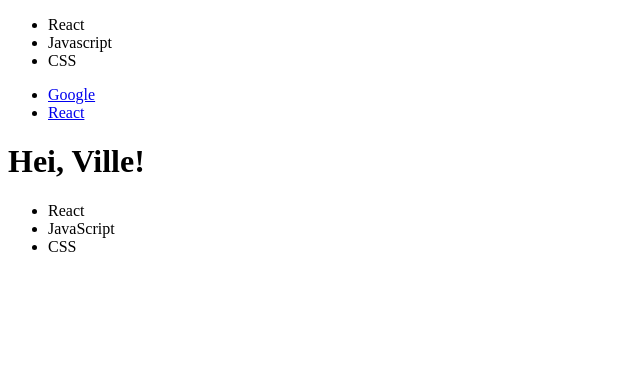
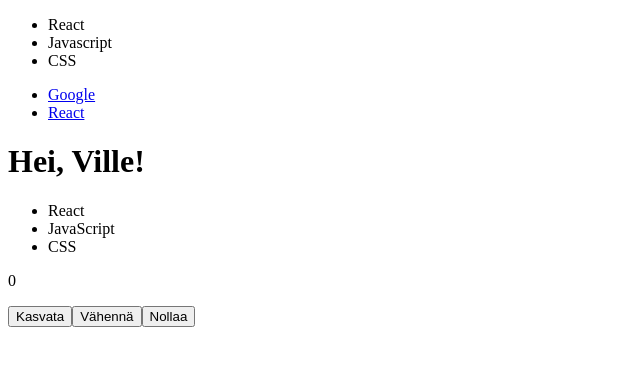
Before and after one commit to Artem0BCH/ReactTehtavat, a React (Vite) app: page / in a window 1280 px wide. Shown: the top 366 px of the page, without its empty margins (0-640 px from the left). Built offline with nearby package versions, Linux system fonts and the light colour scheme.

Commit message:
Laskuri tehty

```diff
--- a/src/App.jsx
+++ b/src/App.jsx
@@ -1,7 +1,11 @@
+import * as React from "react";
+import { useState } from "react";
+
 import Infolista from "./infolista.jsx";
 import Linkkilista from "./Linkkilista.jsx";
 import Tervehdys from "./Tervehdys.jsx";
 import Kayttajakortti from "./Kayttajakortti.jsx";
+import Laskuri from "./Counter.jsx";
 
 function App() {
   const tiedot = ["React", "Javascript", "CSS"];
@@ -14,6 +18,7 @@
       <Infolista taulukko={tiedot} />
       <Linkkilista taulukko={linkit} />
       <Kayttajakortti nimi="Ville" lista={["React", "JavaScript", "CSS"]} />
+      <Laskuri />
     </>
   );
 }
--- /dev/null
+++ b/src/Counter.jsx
@@ -0,0 +1,17 @@
+import * as React from "react";
+import { useState } from "react";
+
+function Laskuri() {
+  const [count, setCount] = useState(0);
+
+  return (
+    <div>
+      <p>{count}</p>
+      <button onClick={() => setCount(count + 1)}>Kasvata</button>
+      <button onClick={() => setCount(count - 1)}>Vähennä</button>
+      <button onClick={() => setCount(0)}>Nollaa</button>
+    </div>
+  );
+}
+
+export default Laskuri;
```
